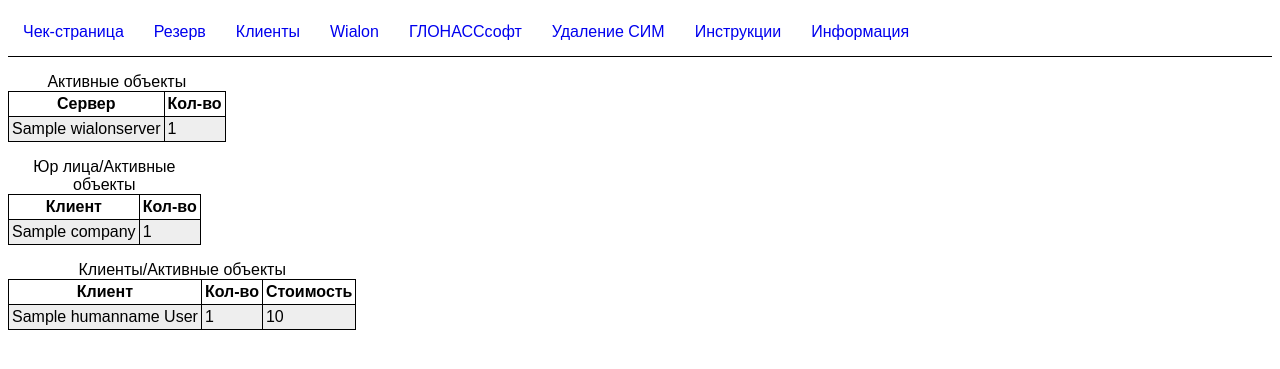
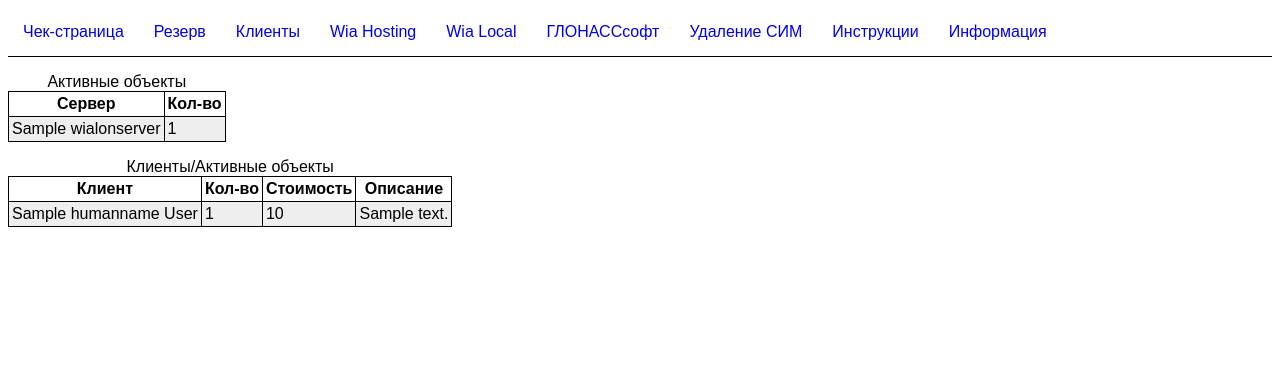
Before and after one commit to Dru247/first_project, a Django app: page /server/1/ in a window 1280 px wide. Shown: the top 369 px of the page. Run offline with Django 3.2, Linux system fonts and the light colour scheme; a user stored in the database is signed in; tables that the repository leaves empty hold one stand-in row (values such as "Sample post").

Commit message:
add local serv

```diff
--- a/general/general_app/models.py
+++ b/general/general_app/models.py
@@ -381,7 +381,9 @@ class WialonObject(models.Model):
         verbose_name='Статус'
     )
     date_change_status = models.DateField(
-        verbose_name='Дата изменения статуса'
+        verbose_name='Дата оплаты',
+        null=True,
+        blank=True
     )
     comment = models.CharField(
         max_length=255,
--- a/general/general_app/templates/general_app/server.html
+++ b/general/general_app/templates/general_app/server.html
@@ -18,23 +18,6 @@
       {% endfor %}
       </tbody>
     </table></p>
-   <p><table>
-    <caption>Юр лица/Активные объекты</caption>
-    <thead>
-      <tr>
-        <th>Клиент</th>
-        <th>Кол-во</th>
-      </tr>
-    </thead>
-    <tbody>
-    {% for client in company_list %}
-      <tr>
-        <td>{{ client }}</td>
-        <td>{{ client.active }}</td>
-      </tr>
-    {% endfor %}
-    </tbody>
-  </table></p>
   <p><table>
     <caption>Клиенты/Активные объекты</caption>
     <thead>
@@ -42,6 +25,7 @@
         <th>Клиент</th>
         <th>Кол-во</th>
         <th>Стоимость</th>
+        <th>Описание</th>
       </tr>
     </thead>
     <tbody>
@@ -50,6 +34,7 @@
         <td>{{ client }}</td>
         <td>{{ client.active }}</td>
         <td>{{ client.cost }}</td>
+        <td>{{ client.description }}</td>
       </tr>
     {% endfor %}
     </tbody>
--- a/general/general_app/views.py
+++ b/general/general_app/views.py
@@ -90,25 +90,25 @@ def clients_view(request):
 
 @login_required
 def server_view(request, server_id):
-    # count all active objects on the server
+    """Считает кол-во объектов у клиентов по серверам"""
     count_serv_all_active_obj = Count(
         'userwialonservers__user__wialonobjects',
         filter=Q(userwialonservers__user__wialonobjects__active=True)
     )
     serv_all_active_obj = WialonServer.objects.filter(pk=server_id).annotate(active=count_serv_all_active_obj)
 
-    serv_now = get_object_or_404(WialonServer, pk=server_id)
+    server = get_object_or_404(WialonServer, pk=server_id)
     active_users = WialonUser.objects.filter(
-        userwialonserver__server=serv_now,
+        userwialonserver__server=server,
         wialonobjects__active=True
     )
 
     # view list companies width count active objects
-    count_active_obj = Count(
-        'usercompany__user_comp__wialonobjects',
-        filter=Q(usercompany__user_comp__wialonobjects__active=True)
-    )
-    company_list = Company.objects.filter(usercompany__user_comp__in=active_users).annotate(active=count_active_obj)
+    # count_active_obj = Count(
+    #     'usercompany__user_comp__wialonobjects',
+    #     filter=Q(usercompany__user_comp__wialonobjects__active=True)
+    # )
+    # company_list = Company.objects.filter(usercompany__user_comp__in=active_users).annotate(active=count_active_obj)
 
     # view list clients width count active objects
     count_active_obj = Count(
@@ -119,11 +119,11 @@ def server_view(request, server_id):
         'wialonuser__wialonobjects__price',
         filter=Q(wialonuser__wialonobjects__active=True)
     )
-    human_list = Human.objects.filter(wialonuser__in=active_users).annotate(active=count_active_obj, cost=cost_month)
+    human_list = Human.objects.filter(wialonuser__in=active_users) \
+        .annotate(active=count_active_obj, cost=cost_month)
 
     context = {
         'human_list': human_list,
-        'company_list': company_list,
         'serv_all_active_obj': serv_all_active_obj
     }
     return render(request, 'general_app/server.html', context=context)
--- a/general/templates/includes/menu.html
+++ b/general/templates/includes/menu.html
@@ -17,8 +17,13 @@
     </li>
     <li>
       <a class="navigation-link" href="{% url 'general_app:server-view' server_id=1 %}">
-        Wialon
+        Wia Hosting
       </a>
+    </li>
+    <li>
+      <a class="navigation-link" href="{% url 'general_app:server-view' server_id=3 %}">
+        Wia Local
+    </a>
     </li>
     <li>
       <a class="navigation-link" href="{% url 'general_app:server-view' server_id=4 %}">
```
Also changed, not shown: general/general_app/admin.py (+7 -1 lines), general/general_app/migrations/0060_alter_wialonobject_date_change_status.py (added).
